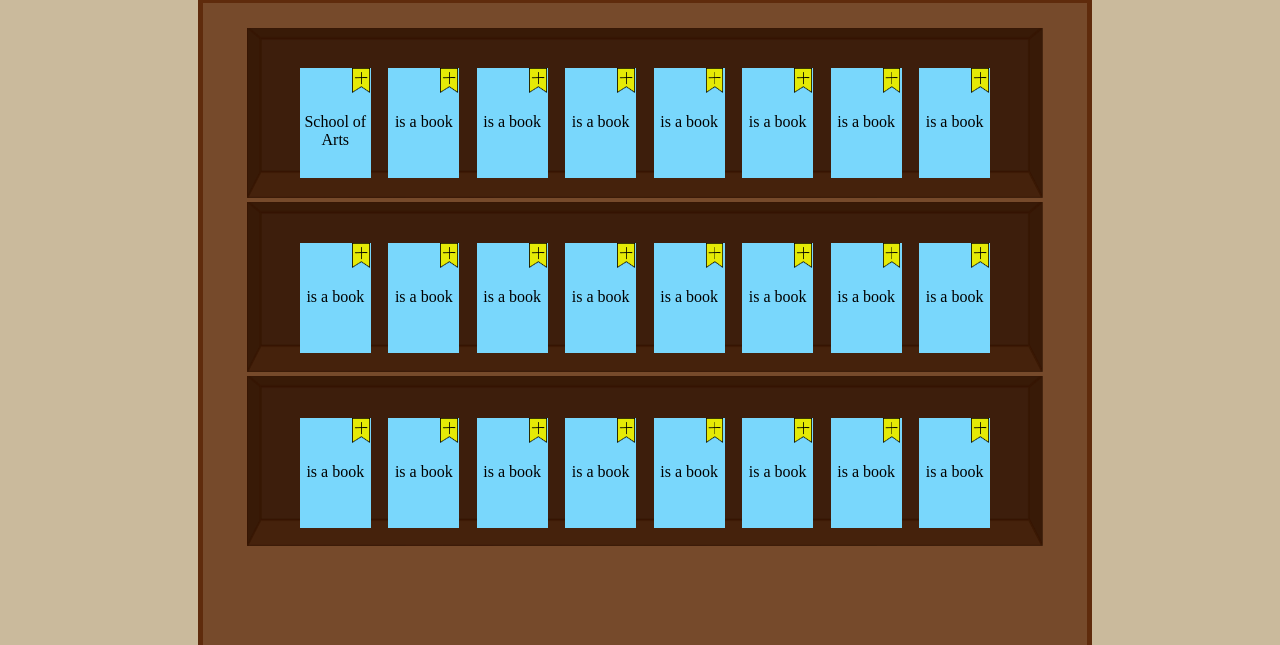
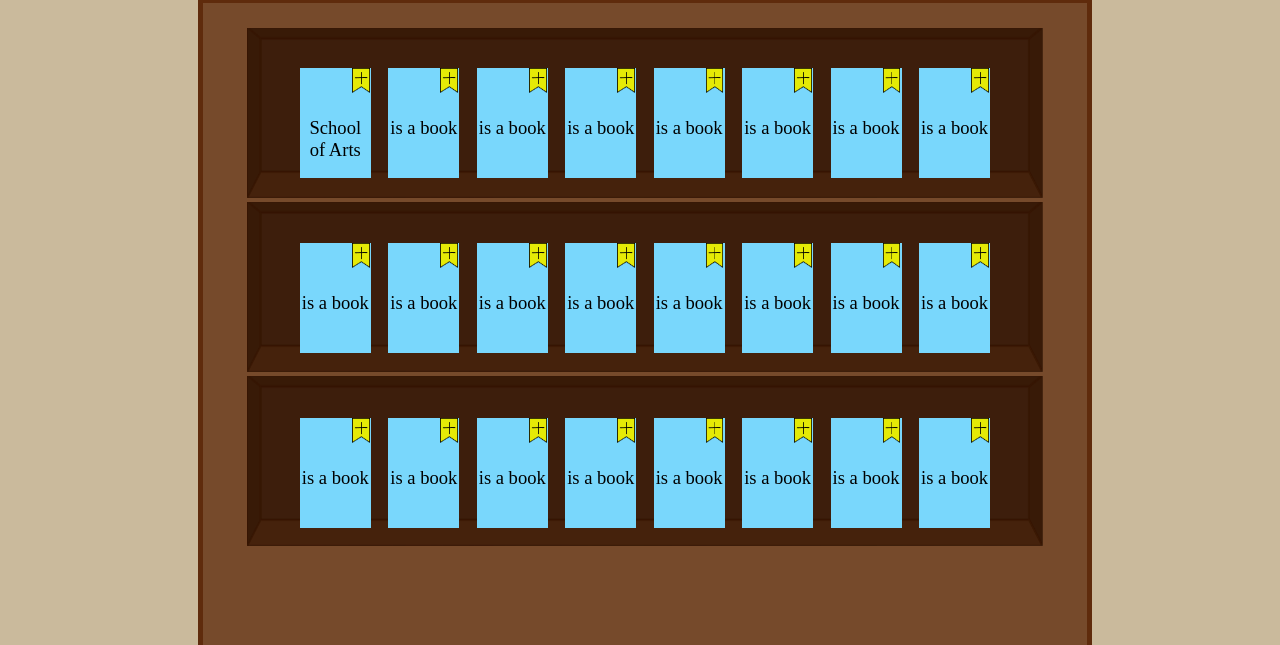
Before and after one commit to TarenArns/Course-Library, a plain HTML site: page index.html in a window 1280 px wide. Shown: the part 155-800 px from the top of the page. Drawn offline with Linux system fonts and the light colour scheme.

Commit message:
Add files via upload

```diff
--- a/Style.css
+++ b/Style.css
@@ -125,6 +125,7 @@ nav .navbar .menu{
     width: 8%;
     margin: 0 1% 0 1%;
     overflow: hidden;
+    font-size: 116%;
 }
 
 img{
```
